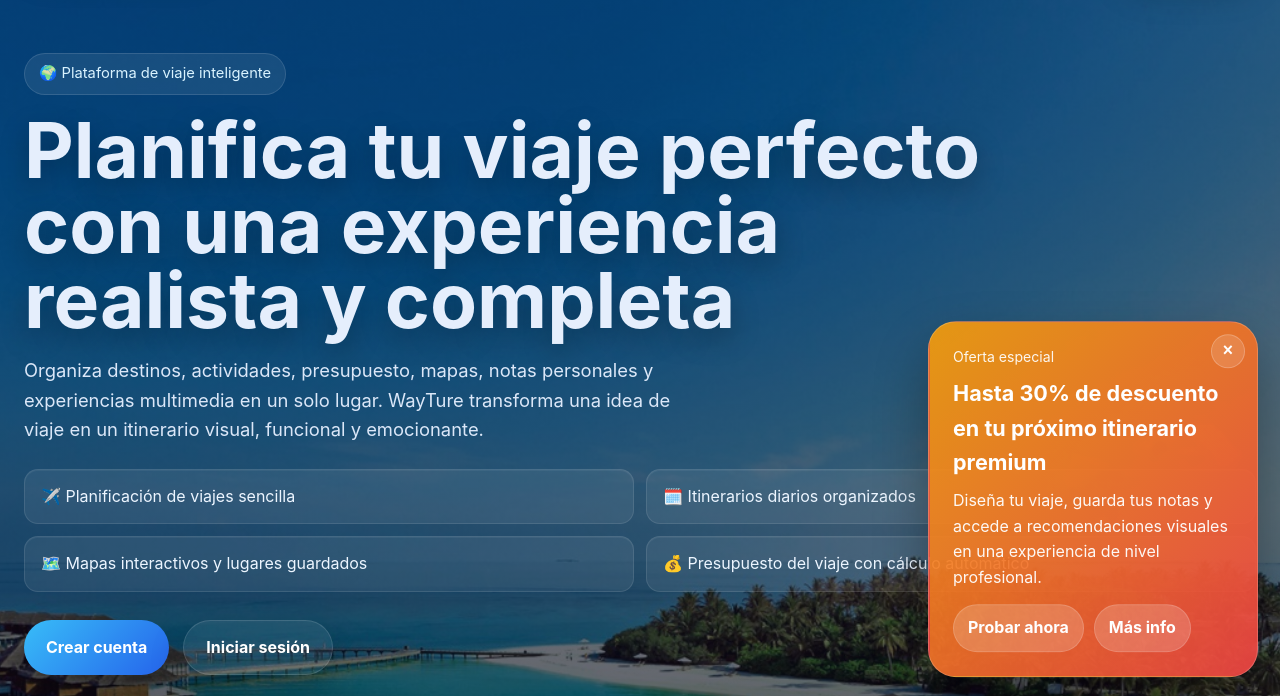
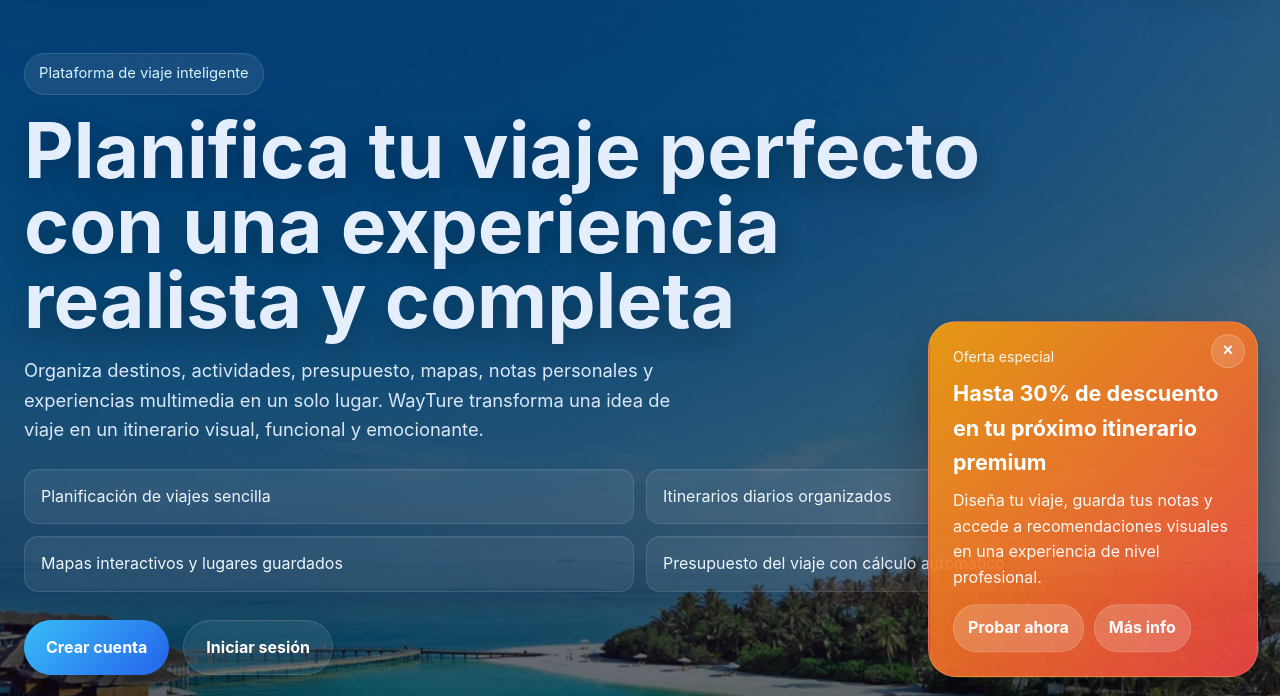
Before and after one commit to skizm07/WayTure, a plain HTML site: page index.html in a window 1280 px wide. Shown: the part 95-791 px from the top of the page. Drawn offline with Linux system fonts and the light colour scheme.

Commit message:
CORRECCION DISEÑO index.html

```diff
--- a/index.html
+++ b/index.html
@@ -1408,7 +1408,7 @@
     <section class="hero" id="inicio">
       <div class="container hero-grid">
         <div class="hero-copy reveal">
-          <span class="eyebrow">🌍 Plataforma de viaje inteligente</span>
+          <span class="eyebrow"> Plataforma de viaje inteligente</span>
           <h1>Planifica tu viaje perfecto con una experiencia realista y completa</h1>
           <p>
             Organiza destinos, actividades, presupuesto, mapas, notas personales y experiencias multimedia en un solo lugar.
@@ -1418,10 +1418,10 @@
           <p id="sessionGreeting" class="session-greeting"></p>
 
           <ul class="hero-list">
-            <li>✈️ Planificación de viajes sencilla</li>
-            <li>🗓️ Itinerarios diarios organizados</li>
-            <li>🗺️ Mapas interactivos y lugares guardados</li>
-            <li>💰 Presupuesto del viaje con cálculo automático</li>
+            <li> Planificación de viajes sencilla</li>
+            <li> Itinerarios diarios organizados</li>
+            <li> Mapas interactivos y lugares guardados</li>
+            <li> Presupuesto del viaje con cálculo automático</li>
           </ul>
 
           <div class="hero-actions">
@@ -1690,7 +1690,7 @@
     <section class="section" id="mapa">
       <div class="container map-grid">
         <article class="map-card reveal">
-          <span class="eyebrow">🗺️ Mapa integrado</span>
+          <span class="eyebrow"> Mapa integrado</span>
           <h3>Encuentra destinos en el mapa</h3>
           <p>El iframe se mantiene, pero ahora se presenta como parte de una interfaz premium con contexto visual.</p>
           <div class="map-search">
```
